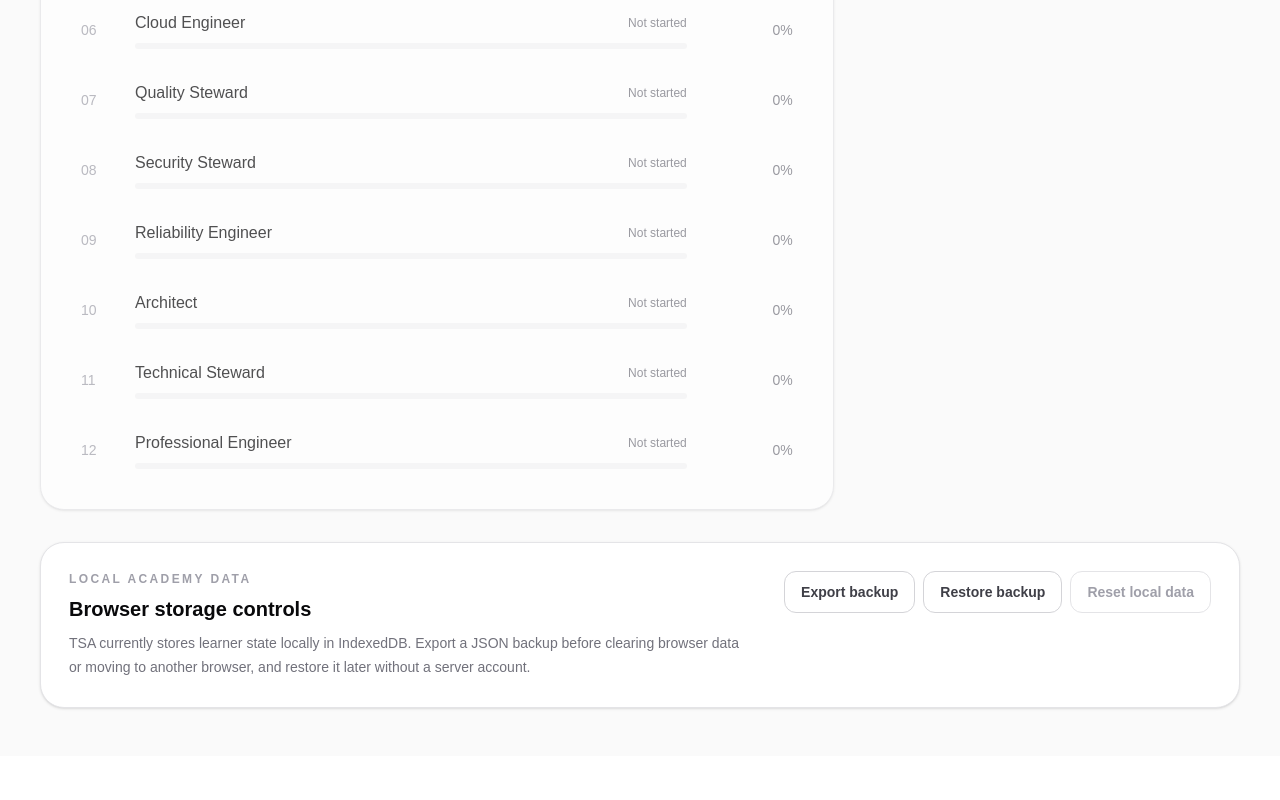
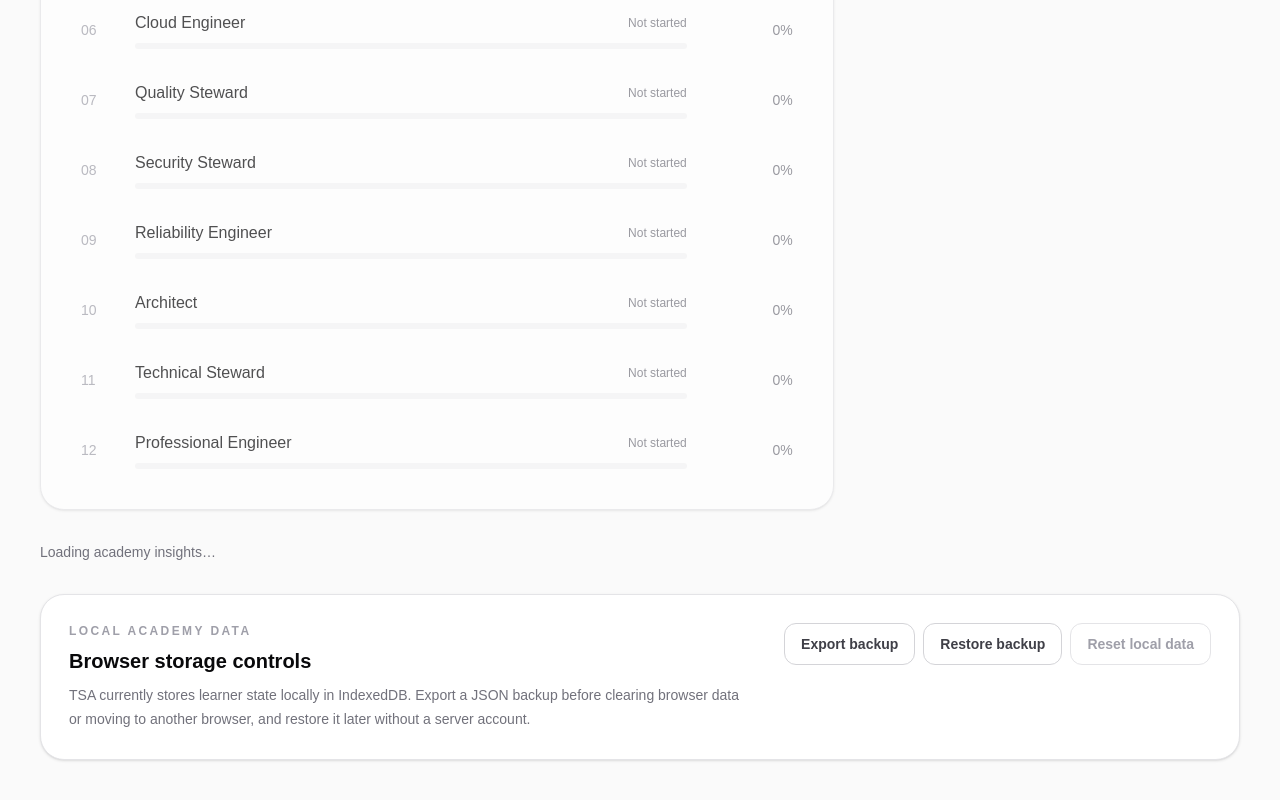
Before and after one commit to enoqueJonas/tsa, a Next.js app in the folder apps/web/: page / in a window 1280 px wide. Shown: the part 1176-1976 px from the top of the page. Before the commit the page ends 1932 px from the top, so only its background shows below. Built offline with nearby package versions, Linux system fonts and the light colour scheme.

Commit message:
feat: add dashboard continuity actions

```diff
--- a/apps/web/components/academy-app.tsx
+++ b/apps/web/components/academy-app.tsx
@@ -4,6 +4,7 @@ import { useEffect, useState } from "react";
 import { technicalStewardshipJourney, type LearningPath, type School } from "@tsa/runtime-kernel";
 import { AcademyBrowser } from "./academy-browser";
 import { AcademyDashboard } from "./academy-dashboard";
+import { AcademyDashboardInsights } from "./academy-dashboard-insights";
 import { AcademyDataControls } from "./academy-data-controls";
 import { AcademyProgressProvider } from "./academy-progress-provider";
 import { AssessmentCenter } from "./assessment-center";
@@ -78,6 +79,13 @@ function AcademyAppContent() {
               <p className="mt-4 max-w-3xl text-lg leading-8 text-zinc-600">Continue where you stopped, understand how far you have travelled, and keep the full Technical Stewardship journey visible.</p>
             </div>
             <AcademyDashboard onOpenCurriculum={() => navigate("curriculum")} onOpenPath={openPath} />
+            <AcademyDashboardInsights
+              onOpenPath={openPath}
+              onOpenProjects={() => navigate("projects")}
+              onOpenAssessments={() => navigate("assessments")}
+              onOpenPortfolio={() => navigate("portfolio")}
+              onOpenHistory={() => navigate("history")}
+            />
             <AcademyDataControls />
           </>
         ) : view === "curriculum" ? (
```
